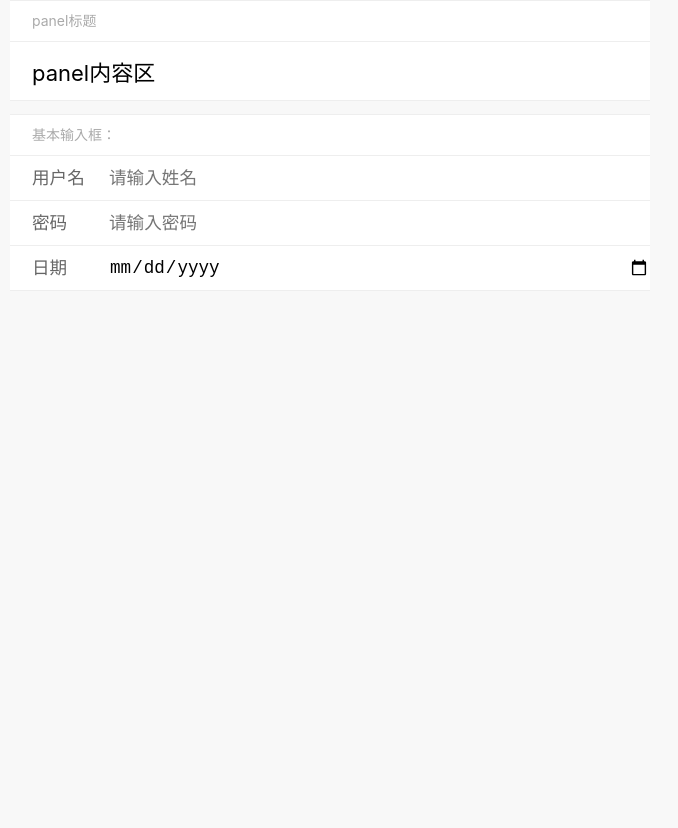
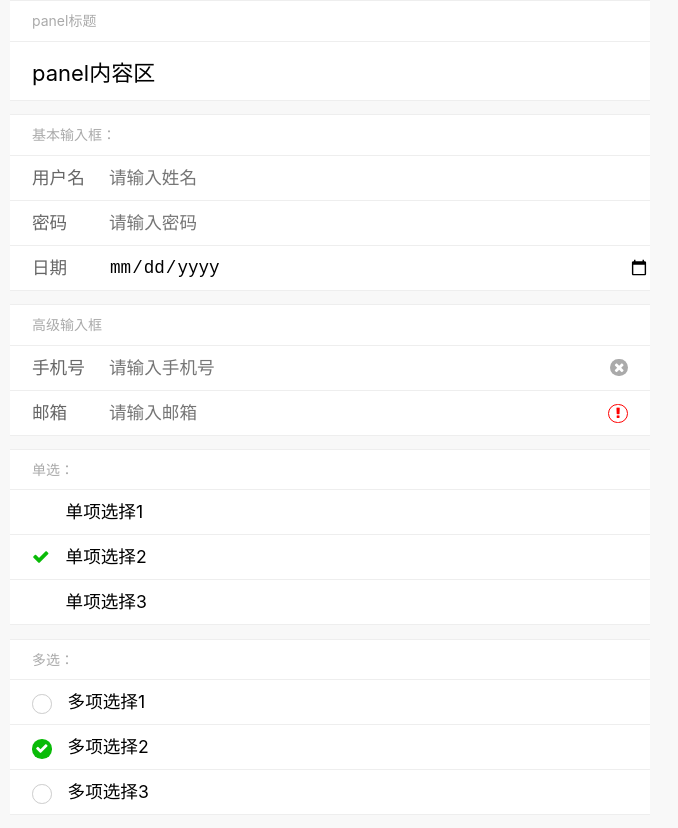
Before and after one commit to zzm1220/min-ui, a plain HTML site: page demo/input.html in a window 1280 px wide. Shown: the whole page, without its empty margins (310-988 px from the left). Before the commit the page ends 800 px from the top, so only its background shows below. Drawn offline with Linux system fonts and the light colour scheme.

Commit message:
completed input

```diff
--- a/demo/input.html
+++ b/demo/input.html
@@ -1,3 +1,10 @@
+<!--
+ * @Author: zhimin
+ * @Date: 2020-11-26 09:39:15
+ * @LastEditors: zhimin
+ * @LastEditTime: 2020-11-26 10:27:06
+ * @FilePath: \min-ui\demo\input.html
+-->
 <!DOCTYPE html>
 <html lang="en">
 
@@ -33,6 +40,71 @@
                 </div>
             </div>
         </div>
+        <h1 class="min-panel-title">高级输入框</h1>
+        <div class="min-panel-body no-padding">
+            <div class="min-form-item">
+                <label class="min-form-label">手机号</label>
+                <div class="min-form-body">
+                    <input type="text" class="min-input" placeholder="请输入手机号">
+                    <i class="fa fa-close min-input-reset"></i>
+                </div>
+            </div>
+            <div class="min-form-item">
+                <label class="min-form-label">邮箱</label>
+                <div class="min-form-body">
+                    <input type="text" class="min-input" placeholder="请输入邮箱">
+                    <i class="fa fa-exclamation min-input-warning"></i>
+                </div>
+            </div>
+        </div>
+        <h1 class="min-panel-title">单选：</h1>
+        <div class="min-panel-body no-padding">
+            <div class="min-form-item">
+                <div class="min-radio">
+                    <i class="fa fa-check min-radio-icon"></i>
+                    <span class="min-radio-desc">单项选择1</span>
+                    <input type="radio" class="min-radio-input">
+                </div>
+            </div>
+            <div class="min-form-item">
+                <div class="min-radio checked">
+                    <i class="fa fa-check min-radio-icon"></i>
+                    <span class="min-radio-desc">单项选择2</span>
+                    <input type="radio" class="min-radio-input">
+                </div>
+            </div>
+            <div class="min-form-item">
+                <div class="min-radio">
+                    <i class="fa fa-check min-radio-icon"></i>
+                    <span class="min-radio-desc">单项选择3</span>
+                    <input type="radio" class="min-radio-input">
+                </div>
+            </div>
+        </div>
+        <h1 class="min-panel-title">多选：</h1>
+        <div class="min-panel-body no-padding">
+            <div class="min-form-item">
+                <div class="min-check">
+                    <i class="fa fa-check min-check-icon"></i>
+                    <span class="min-check-desc">多项选择1</span>
+                    <input type="checkbox" class="min-check-input">
+                </div>
+            </div>
+            <div class="min-form-item">
+                <div class="min-check checked">
+                    <i class="fa fa-check min-check-icon"></i>
+                    <span class="min-check-desc">多项选择2</span>
+                    <input type="checkbox" class="min-check-input">
+                </div>
+            </div>
+            <div class="min-form-item">
+                <div class="min-check">
+                    <i class="fa fa-check min-check-icon"></i>
+                    <span class="min-check-desc">多项选择3</span>
+                    <input type="checkbox" class="min-check-input">
+                </div>
+            </div>
+        </div>
     </div>
 </body>
 
--- a/src/input.css
+++ b/src/input.css
@@ -1,27 +1,108 @@
-.min-form-item{
+.min-form-item {
     display: flex;
     position: relative;
     padding-left: 1rem;
     border-bottom: 1px solid #eeeeee;
 }
-.min-form-item:last-child{
+
+.min-form-item:last-child {
     border-bottom: none;
 }
-.min-form-item>.min-form-label{
+
+.min-form-item>.min-form-label {
     display: block;
-     width: 3.5rem;
+    width: 3.5rem;
     font-size: .8rem;
     color: #666;
     height: 2rem;
     line-height: 2rem;
 }
-.min-form-item>.min-form-body{
-    flex:1;
+
+.min-form-item>.min-form-body {
+    flex: 1;
 }
-.min-form-item>.min-form-body>.min-input{
+
+.min-form-item>.min-form-body>.min-input {
     width: 100%;
     height: 2rem;
     line-height: 2rem;
     font-size: .8rem;
-    border:none;
+    border: none;
 }
+
+.min-form-item>.min-form-body>.min-input-reset {
+    position: absolute;
+    top: 50%;
+    right: 1rem;
+    width: .8rem;
+    height: .8rem;
+    line-height: .8rem;
+    margin-top: -.4rem;
+    font-size: .6rem;
+    background-color: #aaaaaa;
+    color: #ffffff;
+    border-radius: 50%;
+}
+
+.min-form-item>.min-form-body>.min-input-warning {
+    position: absolute;
+    top: 50%;
+    right: 1rem;
+    width: .8rem;
+    height: .8rem;
+    line-height: .8rem;
+    margin-top: -.4rem;
+    font-size: .6rem;
+    color: red;
+    border: 1px solid red;
+    border-radius: 50%;
+}
+
+.min-form-item>.min-radio {
+    flex: 1;
+    font-size: .8rem;
+    line-height: 2rem;
+}
+
+.min-form-item>.min-radio>.min-radio-icon {
+    margin-right: .5rem;
+    color: #09BB07;
+    visibility: hidden;
+}
+
+.min-form-item>.min-radio.checked>.min-radio-icon {
+    visibility: visible;
+}
+
+.min-form-item>.min-radio>.min-radio-input {
+    position: absolute;
+    left: -999rem;
+}
+
+.min-form-item>.min-check {
+    flex: 1;
+    font-size: .8rem;
+    line-height: 2rem;
+}
+
+.min-form-item>.min-check>.min-check-icon {
+    width: .8rem;
+    height: .8rem;
+    line-height: .8rem;
+    margin-right: .5rem;
+    color: rgba(0, 0, 0, 0);
+    border: 1px solid #ccc;
+    border-radius: 50%;
+    font-size: .6rem;
+}
+
+.min-form-item>.min-check.checked>.min-check-icon {
+    background: #09BB07;
+    color: #fff;
+    border-color: rgba(0, 0, 0, 0)
+}
+
+.min-form-item>.min-check>.min-check-input {
+    position: absolute;
+    left: -999rem;
+}
--- a/src/min-ui.css
+++ b/src/min-ui.css
@@ -8,3 +8,4 @@
 @import "./content.css";
 @import "./navbar.css";
 @import "./input.css";
+@import "./button.css";
```
Also changed, not shown: demo/button.html (added, +22 -0 lines), src/header.css (+7 -0 lines), src/button.css (added), 1 other file.
